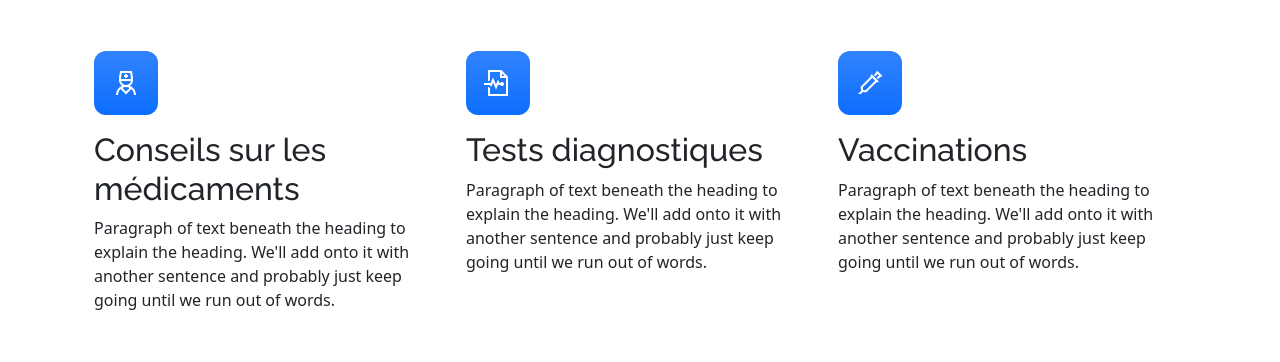
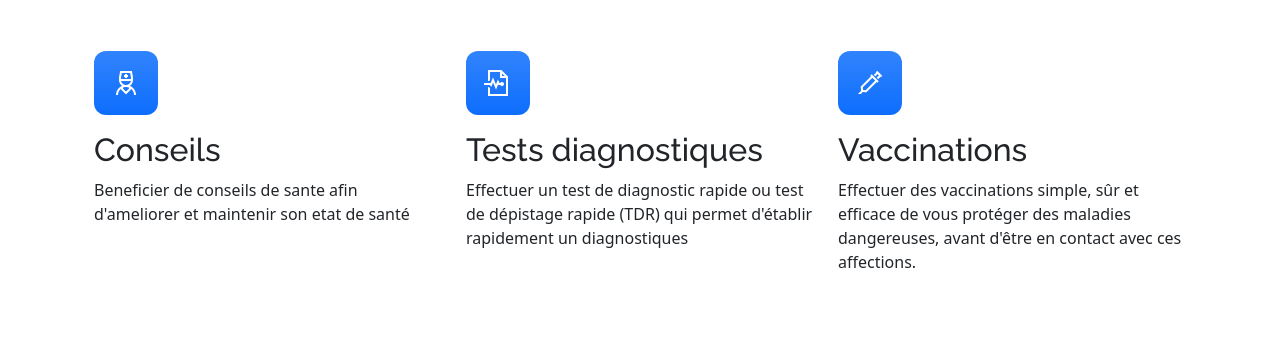
Before and after one commit to YedagneAnicet/DI_BOOTCAMP_PROJET_FINAL, an Angular app in the folder fontend_projet_final_di/: page /home in a window 1280 px wide. Shown: the part 900-1262 px from the top of the page. Built offline with nearby package versions, Linux system fonts and the light colour scheme; no server answers.

Commit message:
home[ok mis a jour]

```diff
--- a/fontend_projet_final_di/src/app/pages/home/home.component.html
+++ b/fontend_projet_final_di/src/app/pages/home/home.component.html
@@ -24,11 +24,10 @@
         >
           <i class="las la-user-nurse"></i>
         </div>
-        <h3 class="fs-2">Conseils sur les médicaments</h3>
+        <h3 class="fs-2">Conseils</h3>
         <p>
-          Paragraph of text beneath the heading to explain the heading. We'll
-          add onto it with another sentence and probably just keep going until
-          we run out of words.
+          Beneficier de conseils de sante afin d'ameliorer et maintenir son etat
+          de santé
         </p>
       </div>
       <div class="feature col">
@@ -39,11 +38,11 @@
         </div>
         <h3 class="fs-2">Tests diagnostiques</h3>
         <p>
-          Paragraph of text beneath the heading to explain the heading. We'll
-          add onto it with another sentence and probably just keep going until
-          we run out of words.
+          Effectuer un test de diagnostic rapide ou test de dépistage rapide
+          (TDR) qui permet d'établir rapidement un diagnostiques
         </p>
       </div>
+
       <div class="feature col">
         <div
           class="feature-icon d-inline-flex align-items-center justify-content-center text-bg-primary bg-gradient fs-2 mb-3"
@@ -52,9 +51,7 @@
         </div>
         <h3 class="fs-2">Vaccinations</h3>
         <p>
-          Paragraph of text beneath the heading to explain the heading. We'll
-          add onto it with another sentence and probably just keep going until
-          we run out of words.
+          Effectuer des vaccinations simple, sûr et efficace de vous protéger des maladies dangereuses, avant d'être en contact avec ces affections.
         </p>
       </div>
     </div>
```
